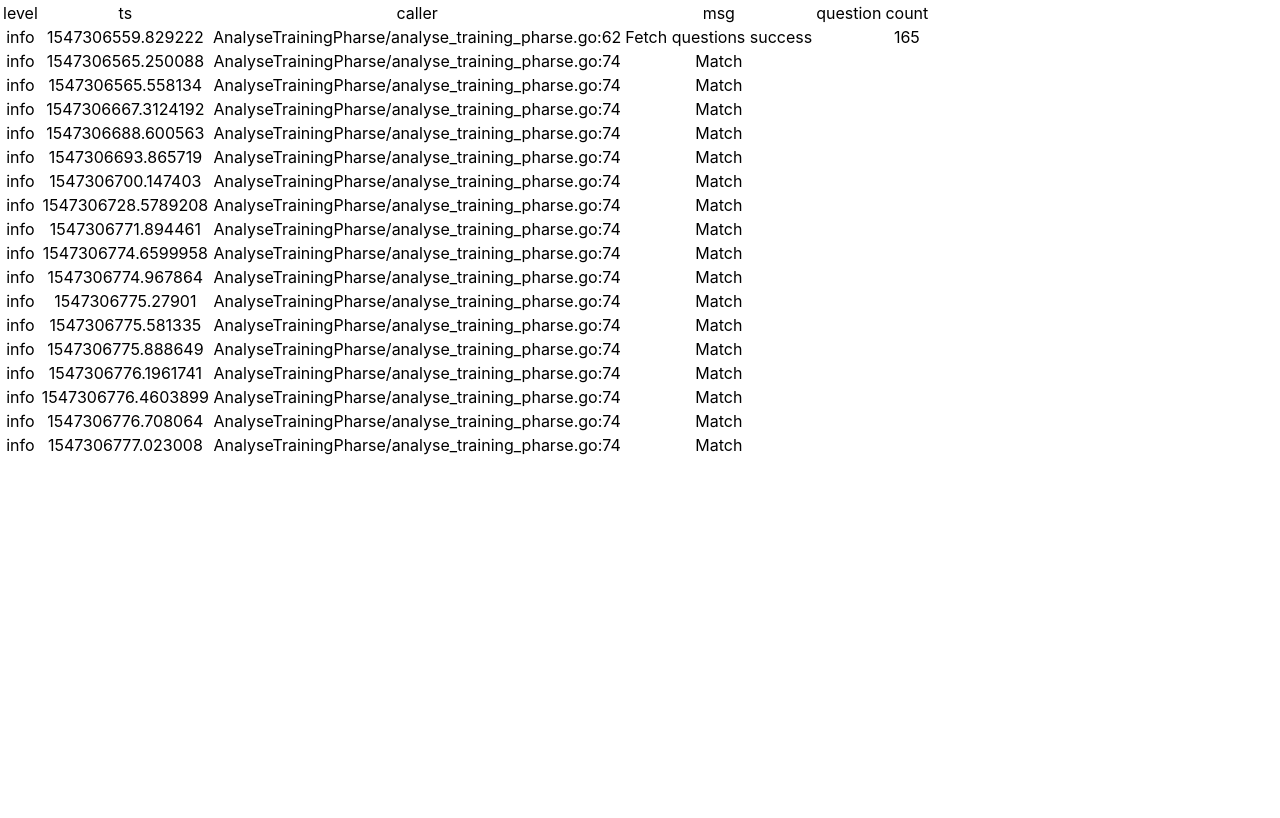
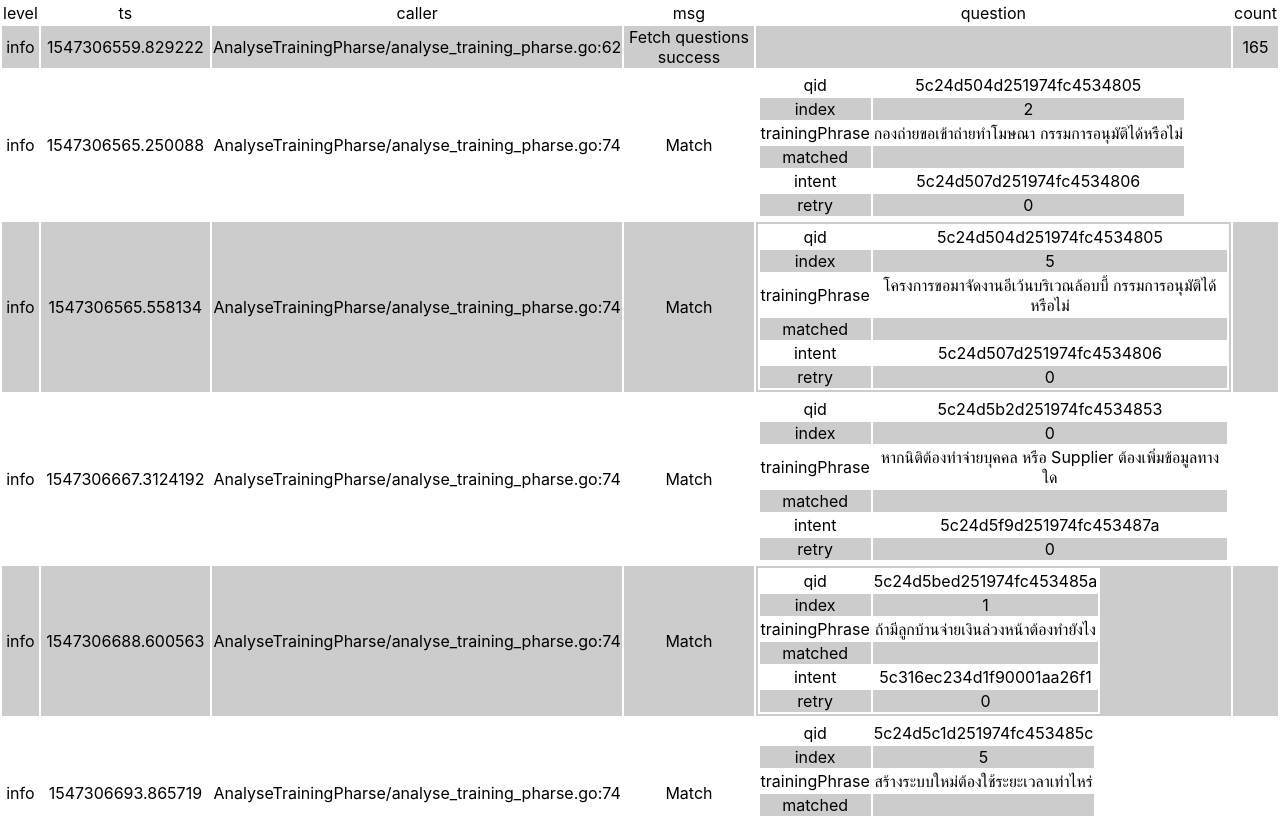
Before and after one commit to Panupong-Tongtawach/JSONTABLE, a React (Create React App) app: page / in a window 1280 px wide. Shown: the top 818 px of the page. Built offline with nearby package versions, Linux system fonts and the light colour scheme.

Commit message:
render object and added style-component

```diff
--- a/package.json
+++ b/package.json
@@ -8,10 +8,12 @@
     "@types/node": "10.12.18",
     "@types/react": "16.7.18",
     "@types/react-dom": "16.0.11",
+    "@types/styled-components": "^4.1.5",
     "gh-pages": "^2.0.1",
     "react": "^16.7.0",
     "react-dom": "^16.7.0",
     "react-scripts": "2.1.3",
+    "styled-components": "^4.1.3",
     "typescript": "3.2.2"
   },
   "scripts": {
--- a/src/App.tsx
+++ b/src/App.tsx
@@ -1,11 +1,10 @@
 import React, { Component, ReactElement } from 'react';
 import './App.css';
 import { DataTypes } from './dataTypes';
-import { object } from 'prop-types';
+import { Table } from './StyledComponent';
+class App extends Component {
 
-class App extends Component {
-  render() {
-    const input: DataTypes.Data[] = [
+  input: DataTypes.Data[] = [
     { "level": "info", "ts": 1547306559.829222, "caller": "AnalyseTrainingPharse/analyse_training_pharse.go:62", "msg": "Fetch questions success", "count": 165 },
     { "level": "info", "ts": 1547306565.250088, "caller": "AnalyseTrainingPharse/analyse_training_pharse.go:74", "msg": "Match", "question": { "qid": "5c24d504d251974fc4534805", "index": 2, "trainingPhrase": "กองถ่ายขอเข้าถ่ายทำโมษณา กรรมการอนุมัติได้หรือไม่", "matched": false, "intent": "5c24d507d251974fc4534806", "retry": 0 } },
     { "level": "info", "ts": 1547306565.558134, "caller": "AnalyseTrainingPharse/analyse_training_pharse.go:74", "msg": "Match", "question": { "qid": "5c24d504d251974fc4534805", "index": 5, "trainingPhrase": "โครงการขอมาจัดงานอีเว้นบริเวณล้อบบี้ กรรมการอนุมัติได้หรือไม่", "matched": false, "intent": "5c24d507d251974fc4534806", "retry": 0 } },
@@ -24,42 +23,67 @@ class App extends Component {
     { "level": "info", "ts": 1547306776.4603899, "caller": "AnalyseTrainingPharse/analyse_training_pharse.go:74", "msg": "Match", "question": { "qid": "5c24d5f0d251974fc4534876", "index": 6, "trainingPhrase": "ขอเลขใบเสร็จอีกรอบ", "matched": false, "intent": "5c316af134d1f90001aa26df", "retry": 1 } },
     { "level": "info", "ts": 1547306776.708064, "caller": "AnalyseTrainingPharse/analyse_training_pharse.go:74", "msg": "Match", "question": { "qid": "5c24d5f0d251974fc4534876", "index": 7, "trainingPhrase": "วิธี running ใบเสร็จใหม่", "matched": false, "intent": "5c316af134d1f90001aa26df", "retry": 0 } },
     { "level": "info", "ts": 1547306777.023008, "caller": "AnalyseTrainingPharse/analyse_training_pharse.go:74", "msg": "Match", "question": { "qid": "5c24d5f0d251974fc4534876", "index": 8, "trainingPhrase": "รันเลขที่ใบเสร็จเลขใหม่ให้หน่อยค่ะ เนื่องจากใบเสร็จรับเงินล็อตเก่าหมด", "matched": false, "intent": "5c316af134d1f90001aa26df", "retry": 0 } },
-    ]
-    const colHeader = ['level', 'ts', 'caller', 'msg', 'question', 'count'];
+  ];
 
-    const header = () => {
+  colHeader = ['level', 'ts', 'caller', 'msg', 'question', 'count']
+
+  renderHeader() {
     return (
-        <tr>
-          {colHeader.map((header) => (<td children={header} />))}
+      <tr className='table-header'>
+        {this.colHeader.map((header) => (<td children={header} />))}
       </tr>
     );
   }
 
-
-    const row = () => {
-      return input.map((data: any) => {
+  renderRows() {
+    return this.input.map((rowData: any) => {
       return (
         <tr>
-            {colHeader.map(key => {
-              switch (typeof data[key]) {
+          {
+            this.colHeader.map((key) => {
+              switch (typeof (rowData[key])) {
                 case 'object':
-                  return;
+                  // return;
+                  return <tr>{this.renderObjectTable(rowData[key])}</tr>;
                 default:
-                  return <td>{data[key]}</td>
+                  return <td>{rowData[key]}</td>
               }
-            })}
+            })
+          }
+        </tr>
+      )
+    })
+  }
+
+  renderObjectTable(object: any): any {
+    return (
+      <table>
+        {
+          Object.keys(object).map((key: any) => {
+            switch (typeof object[key]) {
+              case 'object':
+                return <tr>{this.renderObjectTable(object[key])}</tr>
+              default:
+                return (
+                  <tr>
+                    <td>{key}</td>
+                    <td>{object[key]}</td>
                   </tr>
                 );
-      });
+            }
+          })
+        }
+      </table>
+    )
   }
 
+  render() {
     return (
       <div className="App">
-        <table>
-
-          {header()}
-          {row()}
-        </table>
+        <Table>
+          {this.renderHeader()}
+          {this.renderRows()}
+        </Table>
       </div>
     );
   }
--- /dev/null
+++ b/src/StyledComponent.ts
@@ -0,0 +1,6 @@
+import styled, * as styledComponents from "styled-components";
+
+export const Table = styled.table`
+    tr:nth-child(even) {background: #CCC}
+    tr:nth-child(odd) {background: #FFF}
+`;
```
Also changed, not shown: 1 other file (tests, documents, lock files or other folders). Lines whose indentation alone changed are shown as unchanged.
